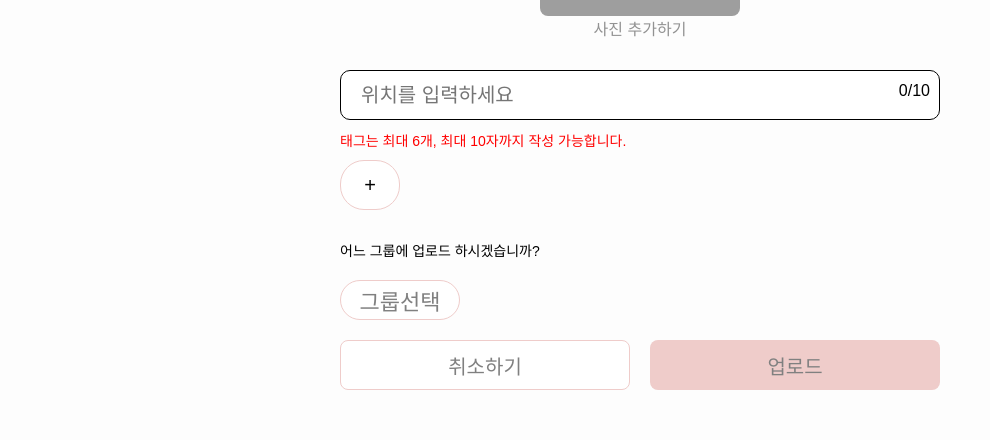
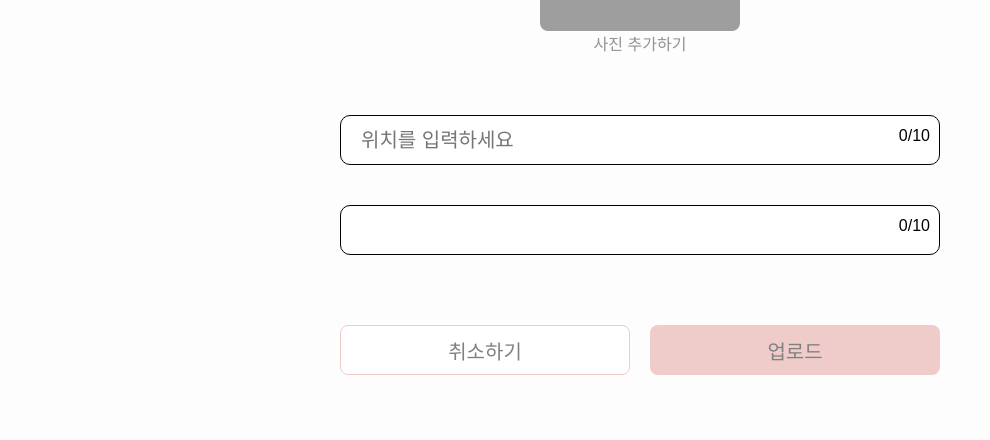
Before and after one commit to Team-OnePiece/OnePiece_FrontEnd, a React (Create React App) app: page /feedpage in a window 1280 px wide. Shown: the part 297-737 px from the top of the page, without its empty margins (0-990 px from the left). Built offline with nearby package versions, Linux system fonts and the light colour scheme; grey boxes are pictures that could not be loaded; a web font is replaced by a local one.

Commit message:
⚡️ (#15):: API 연동
은성파트 모든 api연동

```diff
--- a/package.json
+++ b/package.json
@@ -11,6 +11,7 @@
     "react": "^18.2.0",
     "react-dom": "^18.2.0",
     "react-icons": "^4.10.1",
+    "react-query": "^3.39.3",
     "react-router-dom": "^6.14.1",
     "react-scripts": "5.0.1",
     "styled-components": "^6.0.3",
--- a/src/components/common/Button.jsx
+++ b/src/components/common/Button.jsx
@@ -1,7 +1,7 @@
 import { styled } from "styled-components";
 
-const Button = ({ text }) => {
-  return <ButtonBox>{text}</ButtonBox>;
+const Button = ({ text, disabled }) => {
+  return <ButtonBox disabled={disabled}>{text}</ButtonBox>;
 };
 
 const ButtonBox = styled.button`
--- a/src/pages/FeedPage.jsx
+++ b/src/pages/FeedPage.jsx
@@ -76,11 +76,16 @@ const FeedPage = () => {
             </p>
           </InputContainer>
           <p>태그는 최대 6개, 최대 10자까지 작성 가능합니다.</p>
-          <TagAddButton>+</TagAddButton>
+          <InputContainer>
+            <Input onChange={onInputHandler} maxLength="10" />
+            <p>
+              <span>{inputCount}</span>
+              <span>/10</span>
+            </p>
+          </InputContainer>
+          {/* <TagAddButton>+</TagAddButton> */}
         </ContentContainer>
         <UploadContainer>
-          <p>어느 그룹에 업로드 하시겠습니까?</p>
-          <Group>그룹선택</Group>
           <BottomBtnContainer>
             <CancelBtn>취소하기</CancelBtn>
             <UploadBtn>업로드</UploadBtn>
@@ -148,16 +153,16 @@ const ContentContainer = styled.div`
   }
 `;
 
-const TagAddButton = styled.button`
-  width: 60px;
-  height: 50px;
-  border-radius: 24px;
-  border: 1px solid;
-  border-color: rgb(239, 204, 202);
-  color: black;
-  font-size: 20px;
-  background-color: white;
-`;
+// const TagAddButton = styled.button`
+//   width: 60px;
+//   height: 30px;
+//   border-radius: 24px;
+//   border: 1px solid;
+//   border-color: rgb(239, 204, 202);
+//   color: black;
+//   font-size: 20px;
+//   background-color: white;
+// `;
 
 const UploadContainer = styled.div`
   display: flex;
@@ -170,6 +175,7 @@ const UploadContainer = styled.div`
 
 const InputContainer = styled.div`
   position: relative;
+  top: 30px;
   > p {
     position: absolute;
     top: 12px;
@@ -178,19 +184,9 @@ const InputContainer = styled.div`
   }
 `;
 
-const Group = styled.button`
-  border: 1px solid;
-  border-color: rgb(239, 204, 202);
-  color: gray;
-  border-radius: 24px;
-  width: 120px;
-  height: 40px;
-  font-size: 22px;
-  background-color: white;
-`;
-
 const BottomBtnContainer = styled.div`
   display: flex;
+  padding-top: 70px;
   justify-content: space-between;
 `;
 
--- a/src/pages/LoginPage.jsx
+++ b/src/pages/LoginPage.jsx
@@ -42,7 +42,7 @@ const LoginPage = () => {
         ))}
         <ErrorText>비밀번호 또는 아이디 확인하세요.</ErrorText>
       </InputContainer>
-      <Button text="로그인하기" />
+      <Button text="로그인하기" disabled={false} />
       <GoSignup>
         <text>아직 회원이 아니신가요?</text>
         <button onClick={() => navigate("/signup")}>회원가입</button>
--- a/src/pages/MyPage.jsx
+++ b/src/pages/MyPage.jsx
@@ -87,6 +87,7 @@ const LogoContainer = styled.div`
 const MyPageTxT = styled.span`
   display: flex;
   justify-content: center;
+  flex-direction: column;
   position: relative;
   right: 300px;
   bottom: 30px;
@@ -138,7 +139,7 @@ const BottomBtnContainer = styled.div`
   align-items: center;
   /* margin-top: 100px; */
   position: relative;
-  top: 50px;
+  top: 30px;
   gap: 60px;
 `;
 
```
Also changed, not shown: src/api/axios.jsx (added, +26 -0 lines), src/api/feed/index.js (added, +43 -0 lines), src/api/tag/index.js (added, +24 -0 lines), src/api/user/index.js (added, +13 -0 lines), src/components/common/Button 3.jsx (deleted, +0 -17 lines), 2 other files (tests, documents, lock files or other folders).
